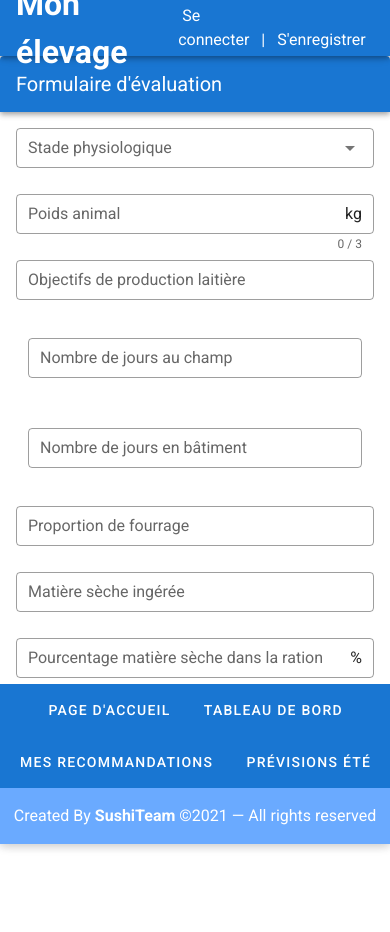
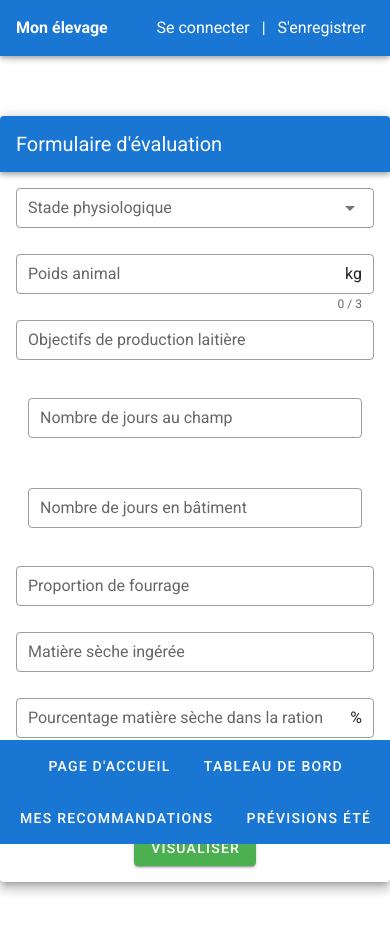
Before and after one commit to Aizen39/ASSEC, a Vue app: page /formulaire in a window 390 px wide. Shown: the top 932 px of the page. Built offline with nearby package versions, Linux system fonts and the light colour scheme.

Commit message:
formulaire version 2

```diff
--- a/src/components/Footer.vue
+++ b/src/components/Footer.vue
@@ -12,10 +12,6 @@
       >
         {{ link }}
       </v-btn>
-      <v-col class="primary lighten-2 py-4 text-center white--text" cols="12">
-        Created By <strong>SushiTeam</strong> ©{{ new Date().getFullYear() }} —
-        All rights reserved
-      </v-col>
     </v-row>
   </v-footer>
 </template>
--- a/src/components/Toolbar.vue
+++ b/src/components/Toolbar.vue
@@ -52,4 +52,12 @@ export default {
   color: white;
   margin-left: 4px;
 }
+
+@media screen and (max-width: 440px) {
+  h1{
+    font-size: 16px;
+  }
+}
+
+
 </style>
--- a/src/views/Formulaire.vue
+++ b/src/views/Formulaire.vue
@@ -1,7 +1,7 @@
 <template>
-  <v-layout align-center justify-center>
+  <v-layout class="formstyle" align-center justify-center>
     <v-flex xs12 sm8 md4>
-      <v-form ref="form" @submit.prevent="register">
+      <v-form ref="form" @submit="veriform">
         <v-card class="elevation-8">
           <v-toolbar dark color="primary">
             <v-toolbar-title>Formulaire d'évaluation</v-toolbar-title>
@@ -9,7 +9,7 @@
           <v-card-text>
             <v-autocomplete
               class="stade"
-              v-model="values"
+              v-model="stadeModel"
               :items="items"
               outlined
               dense
@@ -18,8 +18,10 @@
               label="Stade physiologique"
               multiple
             ></v-autocomplete>
+
             <v-text-field
               class="poidsAnimal"
+              v-model="poidsModel"
               label="Poids animal"
               suffix="kg"
               counter
@@ -27,17 +29,21 @@
               outlined
               dense
             ></v-text-field>
+
             <v-text-field
               class="prodLait"
+              v-model="prodModel"
               label="Objectifs de production laitière"
               outlined
               dense
             ></v-text-field>
+
             <v-container>
               <v-row>
                 <v-col cols="12" sm="6">
+
                   <v-text-field
-                    v-model="first"
+                    v-model="champModel"
                     label="Nombre de jours au champ"
                     outlined
                     dense
@@ -45,48 +51,52 @@
                 </v-col>
 
                 <v-col cols="12" sm="6">
+
                   <v-text-field
                     label="Nombre de jours en bâtiment"
+                    v-model="batModel"
                     outlined
                     dense
                   ></v-text-field>
                 </v-col>
               </v-row>
             </v-container>
+
             <v-text-field
               label="Proportion de fourrage"
+              v-model="fourrageModel"
               outlined
               dense
             ></v-text-field>
+
             <v-text-field
               label="Matière sèche ingérée"
+              v-model="secheingereeModel"
               outlined
               dense
             ></v-text-field>
+
             <v-text-field
+
               label="Pourcentage matière sèche dans la ration"
+              v-model="matieresecheModel"
               suffix="%"
               outlined
               dense
             ></v-text-field>
+
             <v-text-field
-              v-model="temp"
+
               :rules="[rules.required, rules.temp]"
               label="Température extérieure"
               suffix="°C"
               outlined
               dense
             ></v-text-field>
+
             <div class="text-center">
-            <v-btn
-              x-large
-              color="success"
-              dark
-
-            >
-              VISUALISER
-            </v-btn>
-          </div>
+              <v-btn @click="submit" color="success" dark> VISUALISER </v-btn>
+            </div>
           </v-card-text>
         </v-card>
       </v-form>
@@ -101,9 +111,28 @@ export default {
     values: ["2-4 mois", "Phase pré-pubère", "Phase post-pubère", "Gestation"],
     rules: {
       required: (value) => !!value || "Required.",
-      temp: (value) => value < 25 || "La températoire ne doit pas excéder 25°C",
+      temp: (value) =>
+        value < 25 || "La température ne doit pas être supérieure 25°C",
     },
+
+    stadeModel: '',
+    poidsModel:'',
+    prodModel:'',
+    champModel:'',
+    batModel:'',
+    fourrageModel:'',
+    secheingereeModel:'',
+    matieresecheModel:'',
+
   }),
+
+  methods: {
+      veriform(){
+        if(this.stadeModel == '' || this.poidsModel == '' || this.prodModel == ''|| this.champModel== '' || this.batModel=='' || this.fourrageModel=='' || this.secheingereeModel=='' || this.matieresecheModel==''){
+          alert('un champs non rempli');
+        }
+      }
+    },
 };
 </script>
 
@@ -113,4 +142,9 @@ export default {
   margin-left: auto;
   margin-right: auto;
 }
+
+.formstyle {
+  margin-top: 30px;
+  margin-bottom: 30px;
+}
 </style>
```
